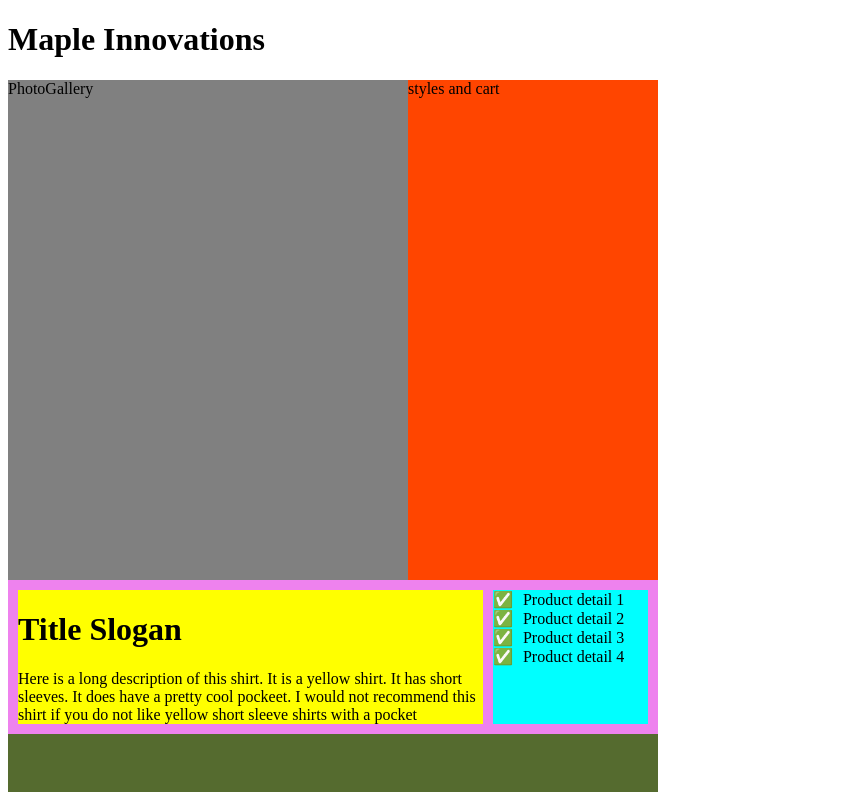
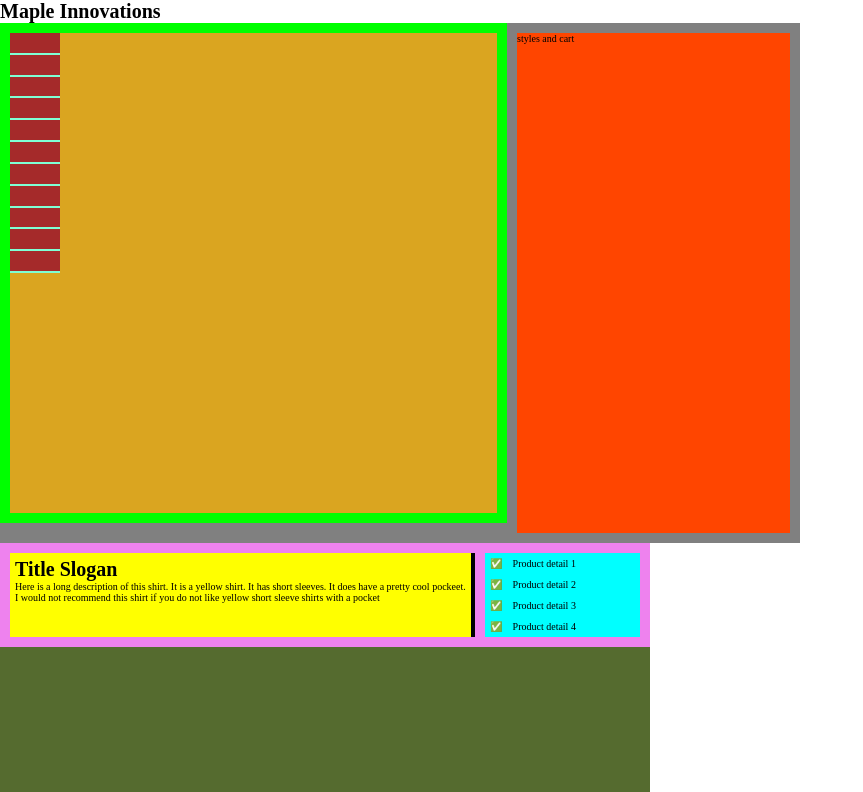
Before and after one commit to Pak-Attack/maple-innovations, a React app: page / in a window 1280 px wide. Shown: the top 792 px of the page, without its empty margins (0-863 px from the left). Built offline with nearby package versions, Linux system fonts and the light colour scheme.

Commit message:
galleryandproductdetails laid out and rendering

```diff
--- a/client/src/components/Overview/gallery.jsx
+++ b/client/src/components/Overview/gallery.jsx
@@ -1,9 +1,23 @@
 import React from 'react';
 
 const Gallery = function (props) {
-  return(
+  return (
     <div>
-      PhotoGallery
+      <div className="main-image-container">
+        <div className="thumbnail-main-container">
+          <div className="one-thumbnail-container"></div>
+          <div className="one-thumbnail-container"></div>
+          <div className="one-thumbnail-container"></div>
+          <div className="one-thumbnail-container"></div>
+          <div className="one-thumbnail-container"></div>
+          <div className="one-thumbnail-container"></div>
+          <div className="one-thumbnail-container"></div>
+          <div className="one-thumbnail-container"></div>
+          <div className="one-thumbnail-container"></div>
+          <div className="one-thumbnail-container"></div>
+          <div className="one-thumbnail-container"></div>
+        </div>
+      </div>
     </div>
   )
 };
--- a/client/src/components/Overview/productDesc.jsx
+++ b/client/src/components/Overview/productDesc.jsx
@@ -11,10 +11,10 @@ const ProductDescription = function (props) {
         </div>
       </div>
       <div className="product-details-container">
-        <div><span className="product-detail-item">✅</span>Product detail 1</div>
-        <div><span className="product-detail-item">✅</span>Product detail 2</div>
-        <div><span className="product-detail-item">✅</span>Product detail 3</div>
-        <div><span className="product-detail-item">✅</span>Product detail 4</div>
+        <div className="detail-item-container"><span className="product-detail-item">✅</span>Product detail 1</div>
+        <div className="detail-item-container"><span className="product-detail-item">✅</span>Product detail 2</div>
+        <div className="detail-item-container"><span className="product-detail-item">✅</span>Product detail 3</div>
+        <div className="detail-item-container"><span className="product-detail-item">✅</span>Product detail 4</div>
       </div>
 
     </div>
--- a/public/styles.css
+++ b/public/styles.css
@@ -1,18 +1,38 @@
+
+/* default styling resets */
+* {
+  padding: 0;
+  margin: 0;
+  box-sizing: border-box;
+}
+
+/* Default font-size is 16px. 1Rem=default font-size.
+Reset font-size to make calculations easier. Setting font-size to 62.5% makes 1Rem=10px. Using rems also allows the app to be responsive to screen size changes  */
+html {
+  font-size: 62.5%;
+}
+
+/* Begin Overview specific styling */
+
 .pic-style-container {
   display: flex;
   flex-direction: row;
+  width: 800px;
+  background-color: gray;
+
 }
 
 .gallery-container {
   height: 500px;
-  width: 400px;
-  background-color: gray;
+  width: 65%;
+  background-color: lime;
 }
 
 .styles-container {
   height: 500px;
-  width: 250px;
+  width: 35%;
   background-color: orangered;
+  margin: 1rem;
 }
 
 .product-info-container {
@@ -34,6 +54,8 @@
   background-color: yellow;
   margin: 5px;
   width: 75%;
+  padding: 5px;
+  border-right: 4px solid black;
 }
 
 .product-details-container {
@@ -47,3 +69,35 @@
 .product-detail-item {
   margin-right: 10px;
 }
+
+.detail-item-container {
+  padding: 5px;
+}
+
+.main-image-container {
+  background-color: goldenrod;
+  height: 480px;
+  margin: 1rem;
+  position: relative;
+}
+
+.thumbnail-main-container {
+  display: flex;
+  flex-direction: column;
+  position: absolute;
+  height: 50%;
+  width: 50px;
+  top: 0;
+  background-color: aquamarine;
+  overflow-y: scroll;
+}
+
+.one-thumbnail-container {
+  height: 50px;
+  width: 50px;
+  margin-bottom: 2px;
+  background-color: brown;
+  overflow-y: scroll;
+}
+
+/* End overview specific styling */
```
Also changed, not shown: public/app.js.
